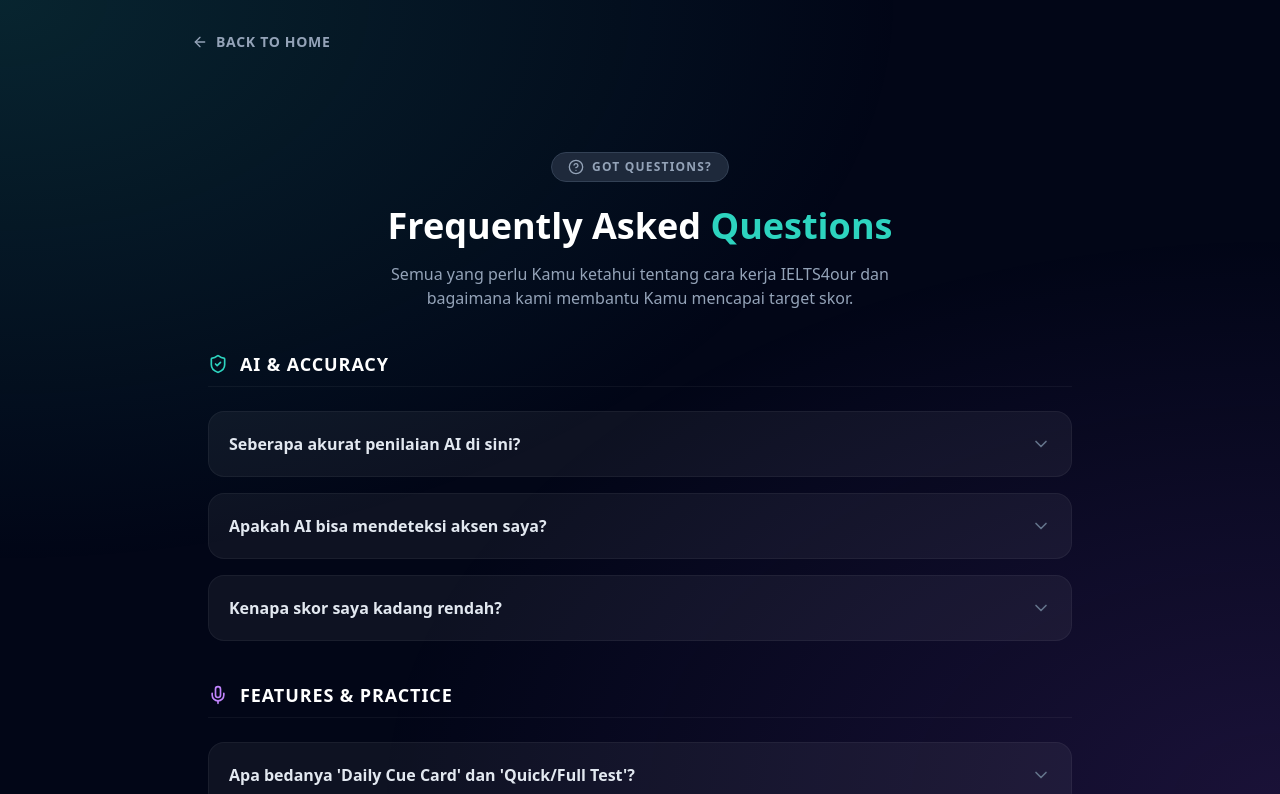
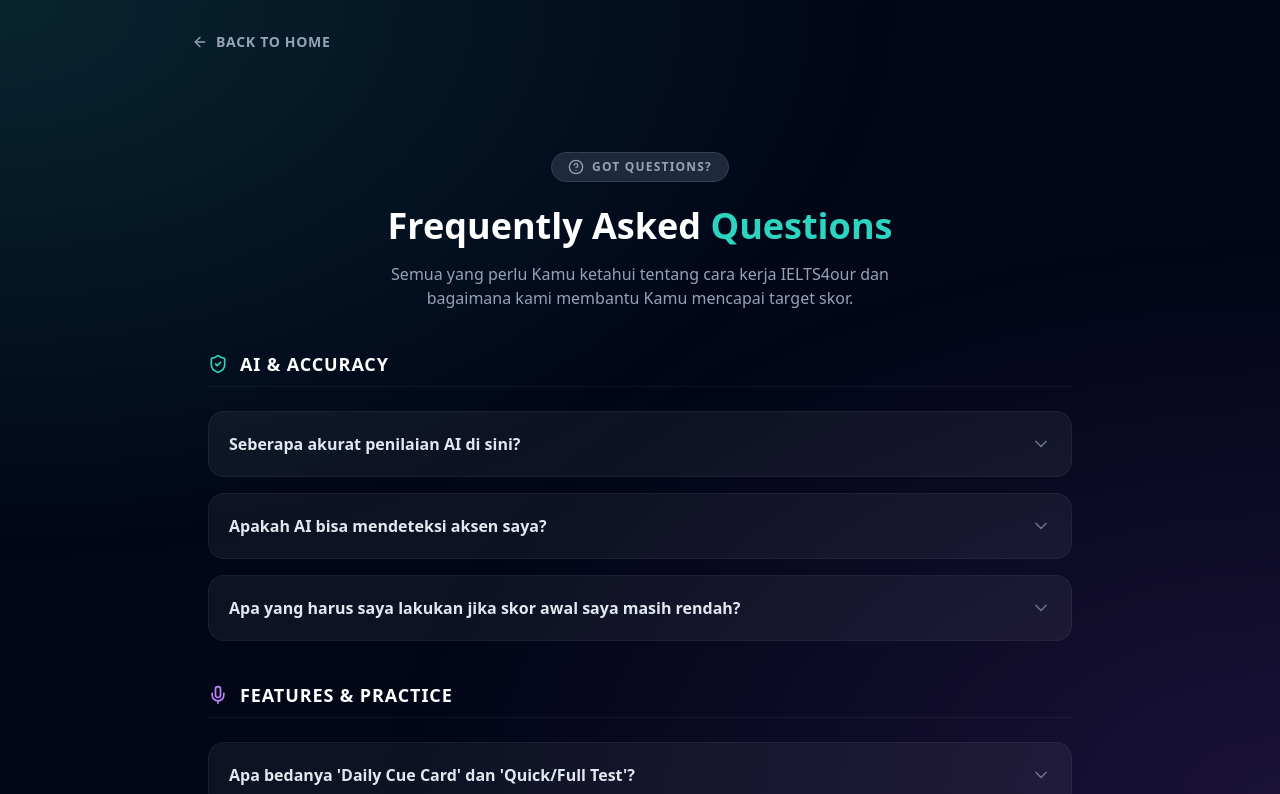
Before and after one commit to luthfimbaihaqi/speak7-app, a Next.js app: page /faq in a window 1280 px wide. Shown: the top 794 px of the page. Built offline with nearby package versions, Linux system fonts and the light colour scheme.

Commit message:
update FAQ

```diff
--- a/components/FAQSection.jsx
+++ b/components/FAQSection.jsx
@@ -1,7 +1,7 @@
 "use client";
 
 import React, { useState } from "react";
-import Link from "next/link"; // Import Link
+import Link from "next/link";
 import { motion, AnimatePresence } from "framer-motion";
 import { ChevronDown, HelpCircle, MessageCircle, Mic, ShieldCheck, Smartphone, ArrowRight } from "lucide-react";
 
@@ -17,11 +17,11 @@
       },
       {
         q: "Apakah AI bisa mendeteksi aksen saya?",
-        a: "Tentu. AI kami fokus pada 'Intelligibility' (keterpahaman), bukan aksen. Selama pengucapan Kamu jelas dan artikulasinya tegas (standar Native Speaker), Kamu akan mendapatkan skor Pronunciation yang baik, apapun aksen daerah Kamu."
+        a: "Tentu. AI kami fokus pada 'Intelligibility' (keterpahaman), bukan aksen. Selama pengucapan Kamu jelas, pelafalannya benar, dan mudah dipahami, Kamu akan mendapatkan skor Pronunciation yang baik, apapun aksen daerah Kamu."
       },
       {
-        q: "Kenapa skor saya kadang rendah?",
-        a: "Kami mendesain AI dengan mode 'Strict Examiner'. Lebih baik Kamu mendapat nilai ketat saat latihan agar terlatih mental dan siap menghadapi tes asli, daripada mendapat nilai palsu yang terlalu tinggi."
+        q: "Apa yang harus saya lakukan jika skor awal saya masih rendah?",
+        a: "Jangan khawatir! Gunakan fitur 'Grammar Clinic' dan pelajari 'Model Answer' yang diberikan AI di setiap akhir simulasi. Dengan rutin berlatih minimal 15 menit sehari menggunakan struktur kalimat tersebut, kelancaran dan skor Kamu akan meningkat secara bertahap."
       }
     ]
   },
@@ -31,7 +31,7 @@
     items: [
       {
         q: "Apa bedanya 'Daily Cue Card' dan 'Quick/Full Test'?",
-        a: "Daily Cue Card (Part 2) adalah mode monolog 2 menit untuk melatih kelancaran berbicara. Quick & Full Test adalah simulasi ujian interaktif (Part 1-3) di mana AI berperan sebagai penguji yang memberikan pertanyaan dan merespon jawaban Kamu."
+        a: "Daily Cue Card fokus pada monolog (Part 2). Quick Test adalah simulasi diskusi interaktif langsung ke Part 3 (cocok untuk latihan cepat). Sedangkan Full Test adalah simulasi ujian lengkap dari Part 1 hingga Part 3."
       },
       {
         q: "Apakah topik Daily Cue Card selalu berubah?",
```
